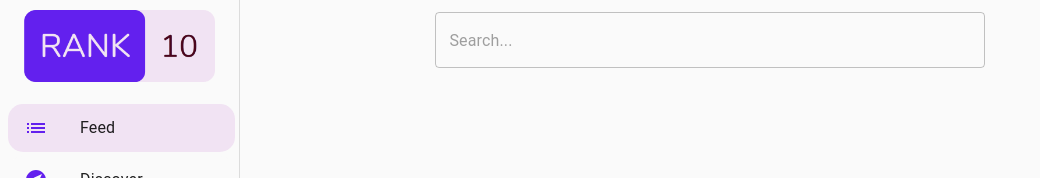
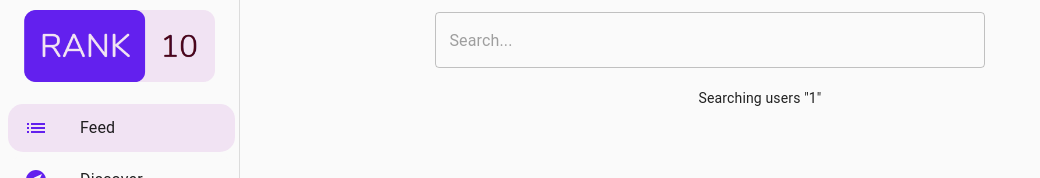
Before and after one commit to meh430/rankten, a React (Create React App) app: page /#/main/search_users/1 in a window 1280 px wide. Shown: the top 178 px of the page, without its empty margins (0-1040 px from the left). Built offline with nearby package versions, Linux system fonts and the light colour scheme.

Commit message:
Passes search query to component

```diff
--- a/src/App.js
+++ b/src/App.js
@@ -44,7 +44,6 @@ const appThemeDark = {
 const App = () => {
     const [user, userDispatch] = useReducer(userReducer, null);
     const [userToken, setUserToken] = useState(getToken());
-    console.log("Stored Token: " + userToken);
     const [theme, setTheme] = useState(getCurrentTheme());
 
     const userValue = useMemo(() => ({ user, userDispatch, userToken, setUserToken }), [
--- a/src/Contexts.js
+++ b/src/Contexts.js
@@ -12,7 +12,6 @@ export const resetUserContext = async (userContext) => {
     if (e) {
         await resetUserContext(userContext);
     } else {
-        console.log(loggedIn);
         userContext.setUserToken(getToken());
         userContext.userDispatch({ type: UserReducerTypes.getUserAction, payload: { user: loggedIn } });
     }
--- a/src/components/SearchUsers.js
+++ b/src/components/SearchUsers.js
@@ -3,5 +3,5 @@ import React from 'react'
 //query: string
 export const SearchUsers = props => {
 
-    return <div>Search Users</div>
+    return <div>Searching users "{props.query}"</div>
 }
--- a/src/components/UserListDialog.js
+++ b/src/components/UserListDialog.js
@@ -74,6 +74,7 @@ export const UserListDialog = (props) => {
                     ) : (
                         usersList.map((user) => (
                             <UserPreviewCard
+                                key={`user_${user['user_name']}`}
                                 userName={user["user_name"]}
                                 profPic={user["prof_pic"]}
                                 bio={user["bio"]}
--- a/src/routes/MainRoute.js
+++ b/src/routes/MainRoute.js
@@ -1,5 +1,5 @@
 import React, { useContext, useState } from "react";
-import { Switch, Route, Link } from "react-router-dom";
+import { Switch, Route, Link, useHistory } from "react-router-dom";
 import {
     TextField,
     Drawer,
@@ -29,10 +29,11 @@ import { appThemeConstants } from "../misc/AppTheme";
 import { Logo } from "../components/Logo";
 import { Profile } from "../components/Profile";
 import "../App.css";
+import { SearchUsers } from "../components/SearchUsers";
 
 const renderOtherProfile = (routerProps) => {
     let userName = routerProps.match.params.name;
-    return <Profile userName={userName} isMain={false}/>
+    return <Profile userName={userName} isMain={false} />;
 };
 
 const drawerWidth = 240;
@@ -80,6 +81,9 @@ const useStyles = makeStyles((theme) => ({
         marginTop: "4px",
     },
 }));
+
+let searchQuery = "";
+
 export const MainRoute = (props) => {
     const { window } = props;
     const currentTheme = useTheme();
@@ -89,6 +93,8 @@ export const MainRoute = (props) => {
     const [mobileOpen, setMobileOpen] = useState(false);
     const [tabIndex, setTabIndex] = useState(getMainTab());
     const [themeSwitch, setThemeSwitch] = useState(currentTheme.palette.type);
+
+    const history = useHistory();
 
     const onThemeChange = () => {
         const newTheme = themeSwitch === "dark" ? "light" : "dark";
@@ -207,6 +213,14 @@ export const MainRoute = (props) => {
                             style={{ width: "550px", maxWidth: "90%", margin: "12px" }}
                             variant="outlined"
                             placeholder="Search..."
+                            onKeyPress={(event) => {
+
+                                if (event.key === "Enter") {
+                                    history.push('/main/search_users/' + searchQuery);
+                                    event.preventDefault();
+                                }
+                            }}
+                            onChange={(event) => searchQuery = event.target.value}
                         />
                     </div>
                 </Toolbar>
@@ -247,9 +261,12 @@ export const MainRoute = (props) => {
                 <Switch>
                     <Route path="/main" component={() => <h1>Feed</h1>} exact />
                     <Route path="/main/discover" component={() => <h1>Discover</h1>} />
-                    <Route path="/main/search" component={() => <h1>Search</h1>} />
-                    <Route path="/main/profile" render= {() => <Profile isMain={true}/>} exact/>
-                    <Route path="/main/profile/:name" render={(routerProps) => renderOtherProfile(routerProps)}/>
+                    <Route path="/main/search_users/:query" render={(routerProps) => {
+                        return <SearchUsers query={routerProps.match.params.query}/>;
+                    }}/>
+                    <Route path="/main/search_lists/:query" component={() => <h1>Search</h1>} />
+                    <Route path="/main/profile" render={() => <Profile isMain={true} />} exact />
+                    <Route path="/main/profile/:name" render={(routerProps) => renderOtherProfile(routerProps)} />
                 </Switch>
             </main>
         </div>
```
